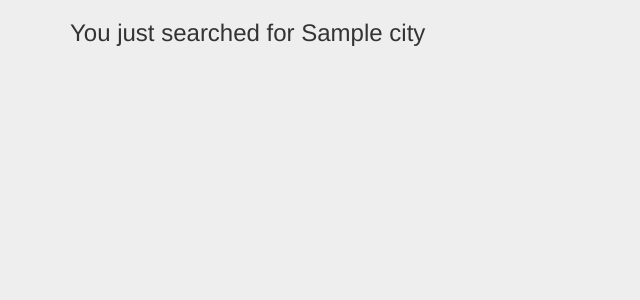
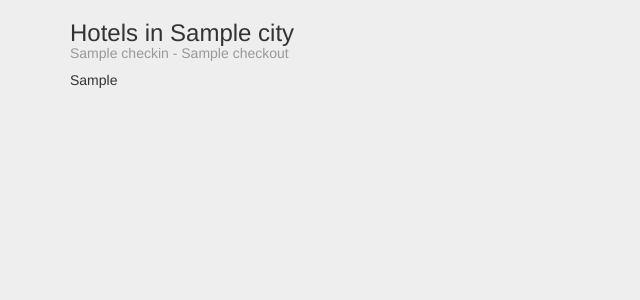
Before and after one commit to torypayne/hotelproject, a Flask app: template templates/search.html in a window 1280 px wide. Shown: the top 300 px of the page, without its empty margins (0-640 px from the left). Run offline with Flask 2, Linux system fonts and the light colour scheme; the template is opened without the code that fills it: most values are stand-ins (such as "Sample title", 1, 10 or a date in 2020).

Commit message:
Search now works for dates in cities.  Still trying to unpack the response object.

```diff
--- a/app.py
+++ b/app.py
@@ -12,19 +12,22 @@ def search_data():
 	city = request.form.get("search")
 	checkin = request.form.get("checkin")
 	checkout = request.form.get("checkout")
-	return redirect(url_for("search_results", city=city))
+	return redirect(url_for("search_results", city=city, checkin=checkin, checkout=checkout))
 
-@app.route("/search/<city>")
-def search_results(city):
-	# xml_request = "<HotelListRequest><destinationstring>"+city+"</destinationstring><arrivalDate>"+checkin+"</arrivalDate><departureDate>"+checkout+"</departureDate></HotelListRequest>"
-	# payload = {"cid": "55505", "minorRev": "99",
-	# 		"apiKey": "pnqbxpnwvest5ap5qrry4pk8",
-	# 		"locale": "en_US", "currencyCode": "USD",
-	# 		"xml": xml_request}
-	# r = requests.get("http://api.ean.com/ean-services/rs/hotel/v3/list?", params=payload)
-	# print r.json
-	# hotel_json = r.requests.json
-	return render_template("search.html", city=city)
+@app.route("/search")
+def search_results():
+	city = request.args.get("city")
+	checkin = request.args.get("checkin")
+	checkout = request.args.get("checkout")
+	xml_request = "<HotelListRequest><destinationstring>"+city+"</destinationstring><arrivalDate>"+checkin+"</arrivalDate><departureDate>"+checkout+"</departureDate></HotelListRequest>"
+	payload = {"cid": "55505", "minorRev": "99",
+	 		"apiKey": "pnqbxpnwvest5ap5qrry4pk8",
+	 		"locale": "en_US", "currencyCode": "USD",
+	 		"xml": xml_request}
+	r = requests.get("http://api.ean.com/ean-services/rs/hotel/v3/list?", params=payload)
+	print r.json
+	hotel_list = r.json
+	return render_template("search.html", city=city, checkin=checkin, checkout=checkout, hotel_list=hotel_list)
 
 if __name__ == "__main__":
 	app.run(debug = True)
--- a/templates/search.html
+++ b/templates/search.html
@@ -5,8 +5,11 @@
 	<body>
 	{% block body %}
 	<div>
-	<h3>You just searched for {{city}}
-
+	<h3>Hotels in {{city}}<br>
+		<small> {{checkin}} - {{checkout}}</small></h3>
+	</div>
+	<div>
+	{{hotel_list}}
 	</div>
 	{% endblock %}
 	<!-- Javascipt files, really need to understand this better -->
```
